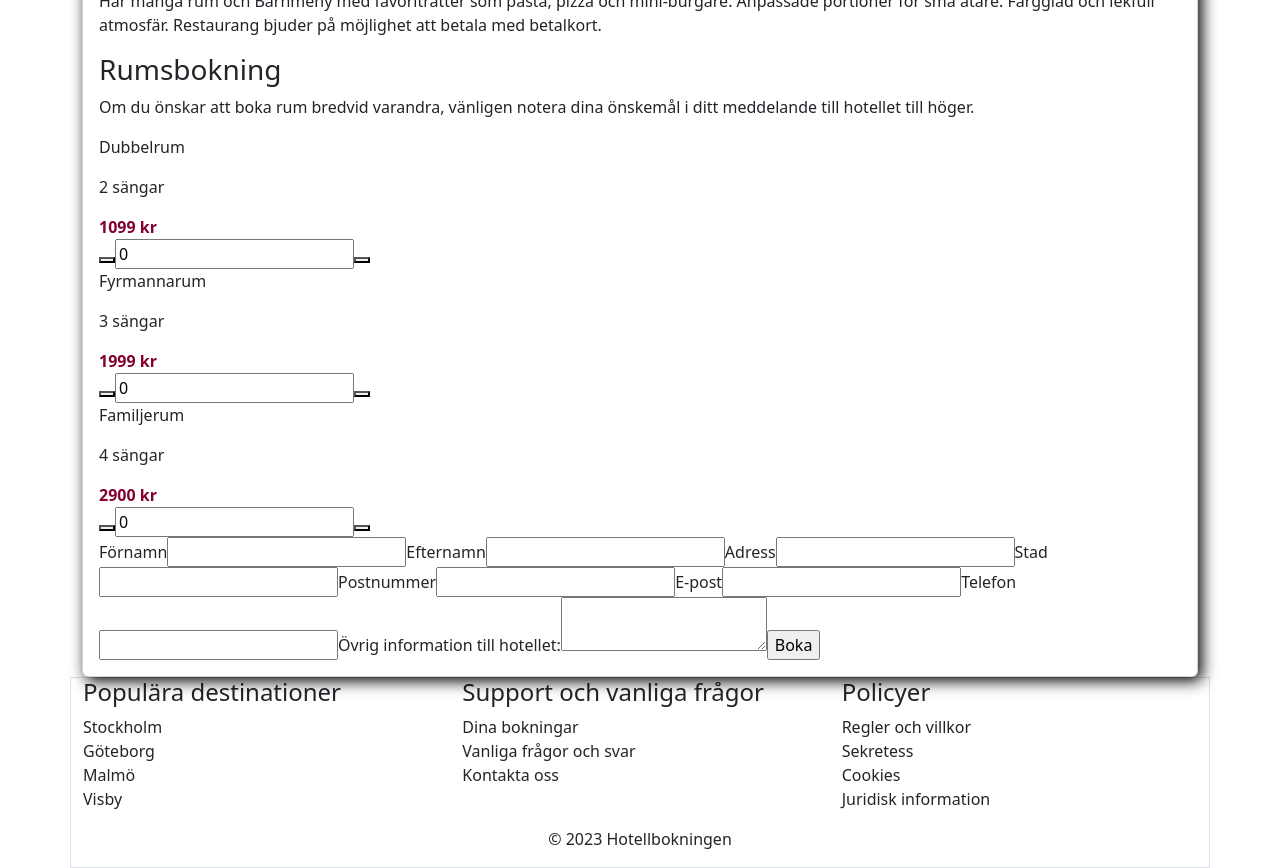
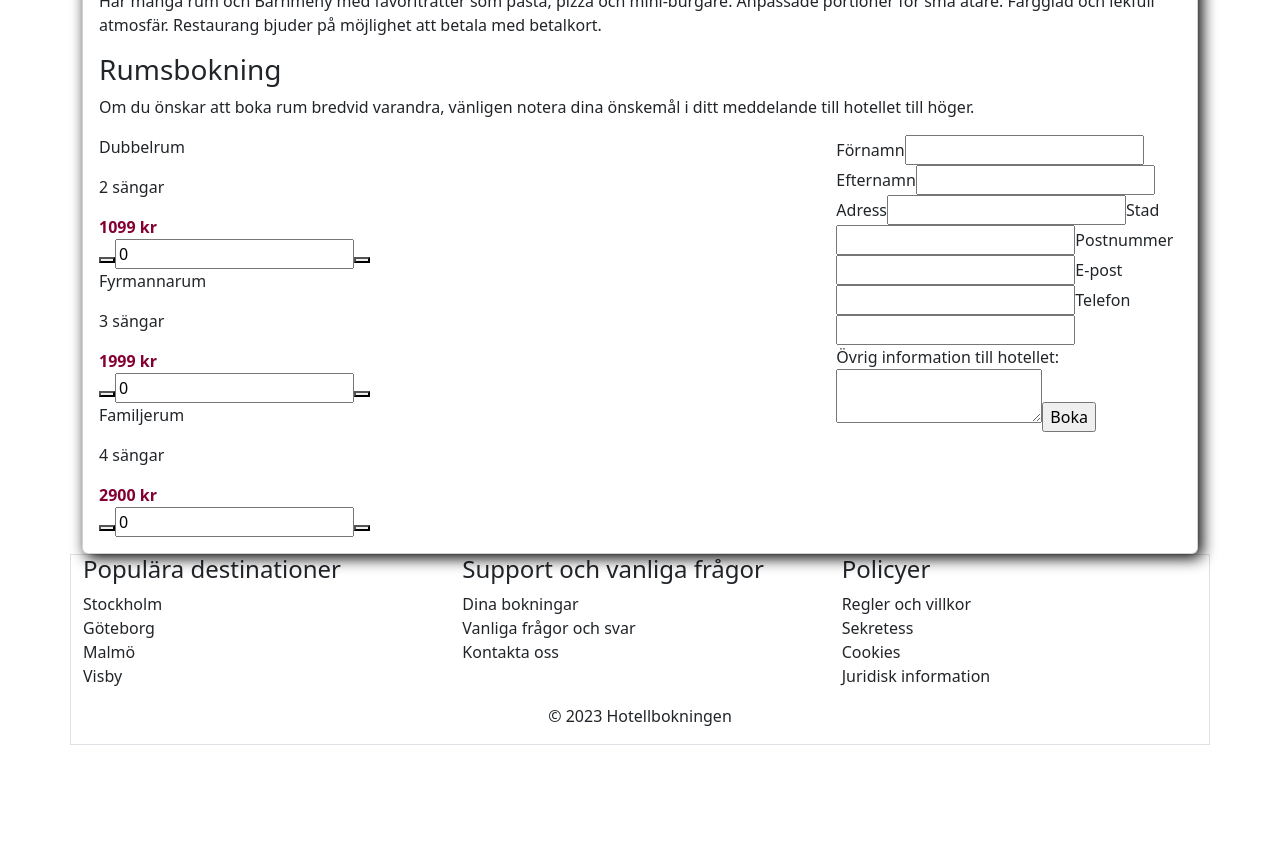
Before and after one commit to cjceu80/hotelsverigereact, a React (Vite) app: page /hotelid/1/1 in a window 1280 px wide. Shown: the part 1060-1928 px from the top of the page. After the commit the page ends 1805 px from the top, so only its background shows below. Built offline with nearby package versions, Linux system fonts and the light colour scheme.

Commit message:
Detailed work

```diff
--- a/src/Components/DetailedView.jsx
+++ b/src/Components/DetailedView.jsx
@@ -92,18 +92,18 @@ const DetailedView = () => {
 
                 {/* Form to submit to booking */}
                 <Form method="post">
-                    <div className="detailedViewBottomWrapper">
-                        <div className="roomOptionsWrapper">
+                    <Row>
+                        <Col sm={8}>
                             {/* List rooms with price and selector */}
 
                             {hotel.roomoptions.map((room) => (
                                 <RoomSelector room={room} key={room.name} />
                             ))}
 
-                        </div>
+                        </Col>
 
                         {/* Personal information form */}
-                        <div className="bookingFormWrapper">
+                        <Col>
                             <div className="personalDetailsForm">
                             <label>Förnamn</label>
                             <input type="text" name="firstname" onChange={(e) => setFormFirstName(e.target.getAttribute("value"))}></input>
@@ -125,8 +125,8 @@ const DetailedView = () => {
                             {(errorState) ? <p className="errorText" key="error">Fyll i alla fält för uppgifter</p> : null}
                             <input className="bookButton" type="submit" value="Boka" onClick={(e) => handleSubmit(e)} ></input>
                             </div>
-                        </div>
-                    </div>
+                        </Col>
+                    </Row>
                 </Form>
 
             </Card>
```
